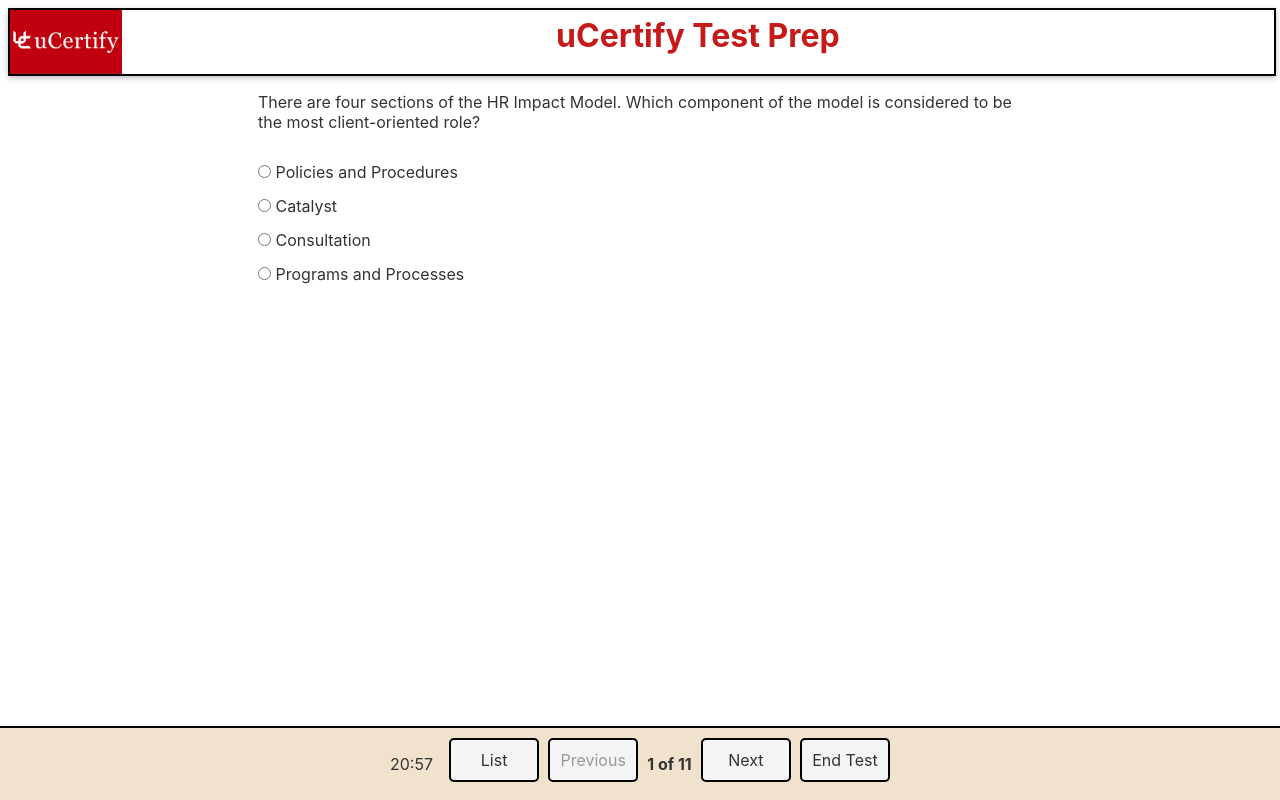
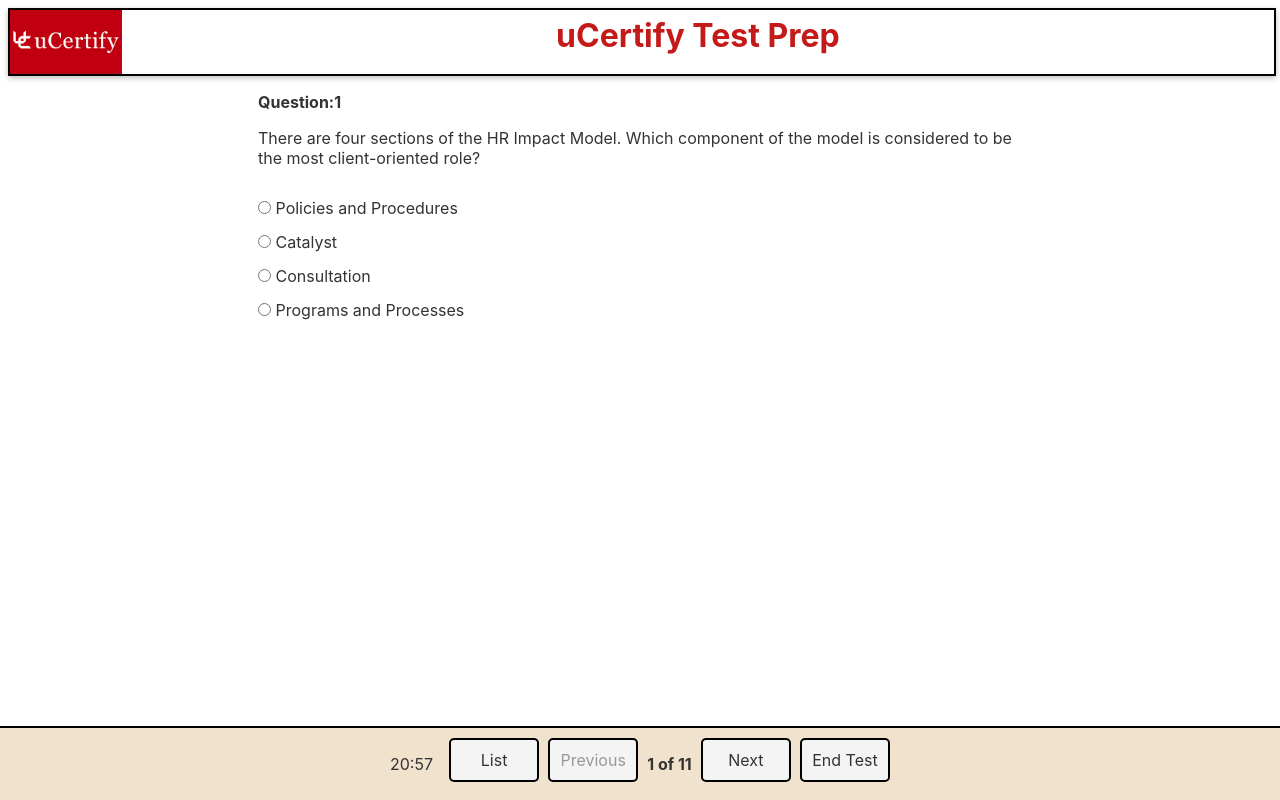
Before and after one commit to Arunoday26/UcertifyTestKit, a Svelte app: page / in a window 1280 px wide. Both pictures are taken after a click on the button "Start Test". Built offline with nearby package versions, Linux system fonts and the light colour scheme.

Commit message:
Added the question indexing

```diff
--- a/src/UI/QuesPage.svelte
+++ b/src/UI/QuesPage.svelte
@@ -19,6 +19,7 @@
     <div class="main-body">
     {#each $apiData as dataItem, i (dataItem)}
     {#if $currentQues == i}
+    <p class="ques-show">Question:{i+1}</p>
         <p class="show-ques">{JSON.parse(dataItem.content_text).question}</p>
         <div id="question_section" >
         {#each JSON.parse(dataItem.content_text).answers as ans, index (ans)}
@@ -54,4 +55,7 @@
     .options{
         margin-bottom: 10px;
     }
+    .ques-show{
+        font-weight: bold;
+    }
     </style>
--- a/src/UI/ResultPage.svelte
+++ b/src/UI/ResultPage.svelte
@@ -113,7 +113,7 @@
     {#each $apiData as dataItem, i (dataItem)}
         {#if quesExplMap[dataItem.content_id]}
         <div class="Explain-outer">
-            <p class="ques-show">Question:</p>
+            <p class="ques-show">Question:{i+1}</p>
             <div class="question">
             {JSON.parse(dataItem.content_text).question}
             </div>
```
